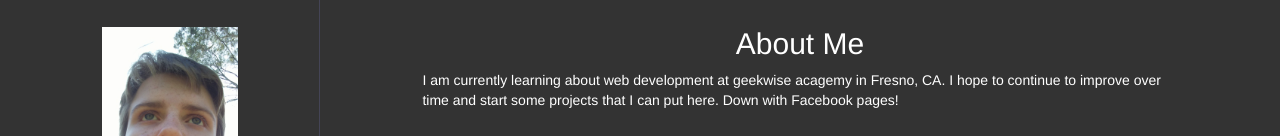
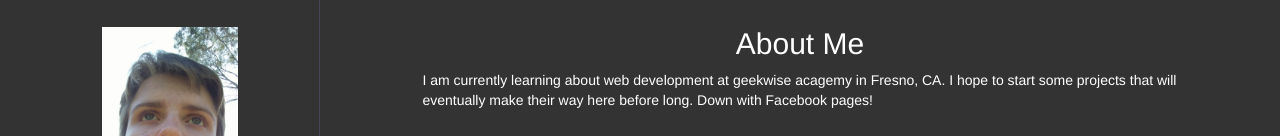
Before and after one commit to scrmbld/Jan-18-bootcamp2, a website: page index.html in a window 1280 px wide. Shown: the part 664-800 px from the top of the page. Drawn offline with nearby package versions, Linux system fonts and the light colour scheme.

Commit message:
changed some text

```diff
--- a/index.html
+++ b/index.html
@@ -58,7 +58,7 @@
 		</div>
 		<div class="col-md-9 about">
 			<h2 class="white">About Me</h2>
-			<p class="white">I am currently learning about web development at geekwise acagemy in Fresno, CA. I hope to continue to improve over time and start some projects that I can put here. Down with Facebook pages!</p>
+			<p class="white">I am currently learning about web development at geekwise acagemy in Fresno, CA. I hope to start some projects that will eventually make their way here before long. Down with Facebook pages!</p>
 		</div>
 	</div>
 	<div class="row">
```
